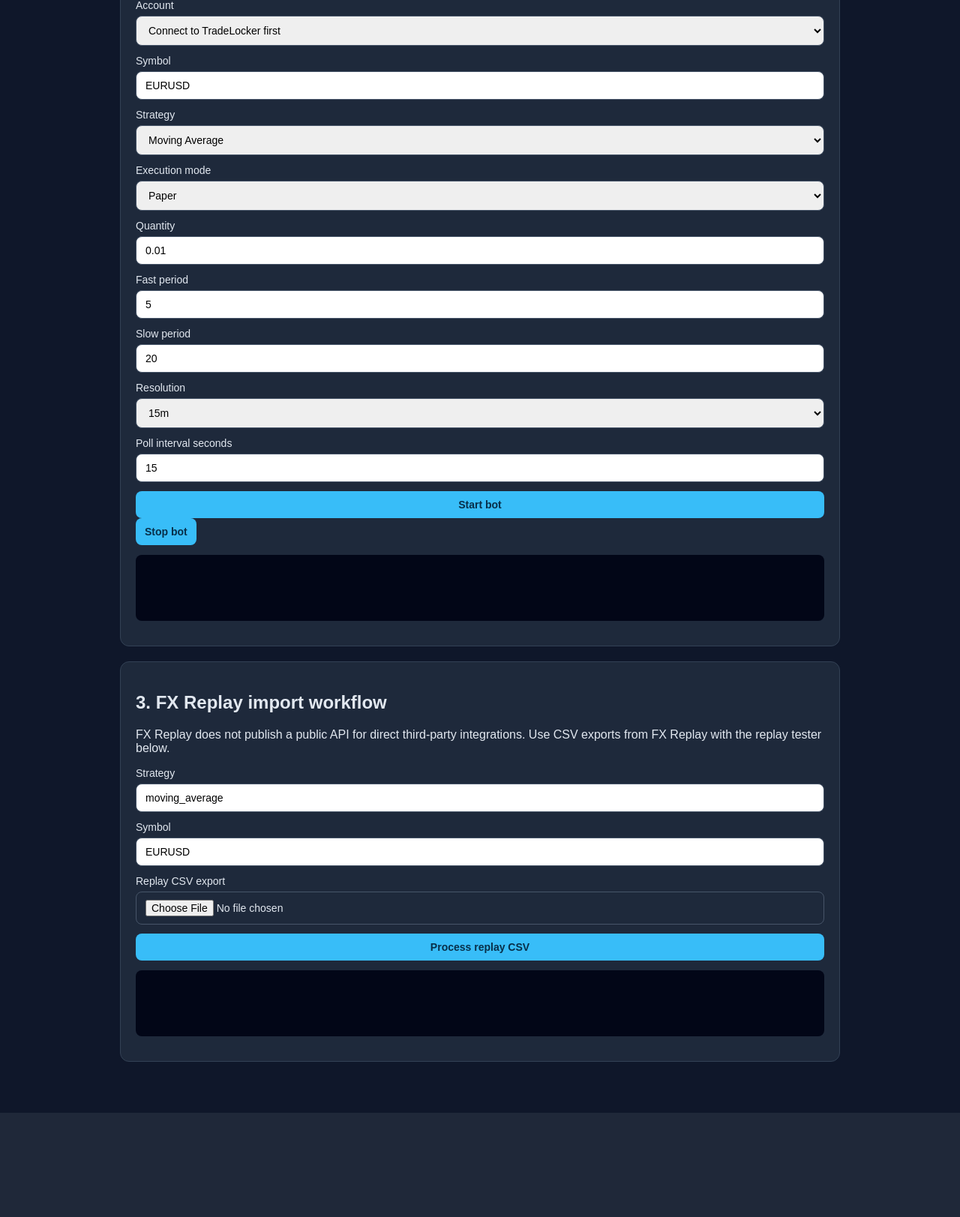
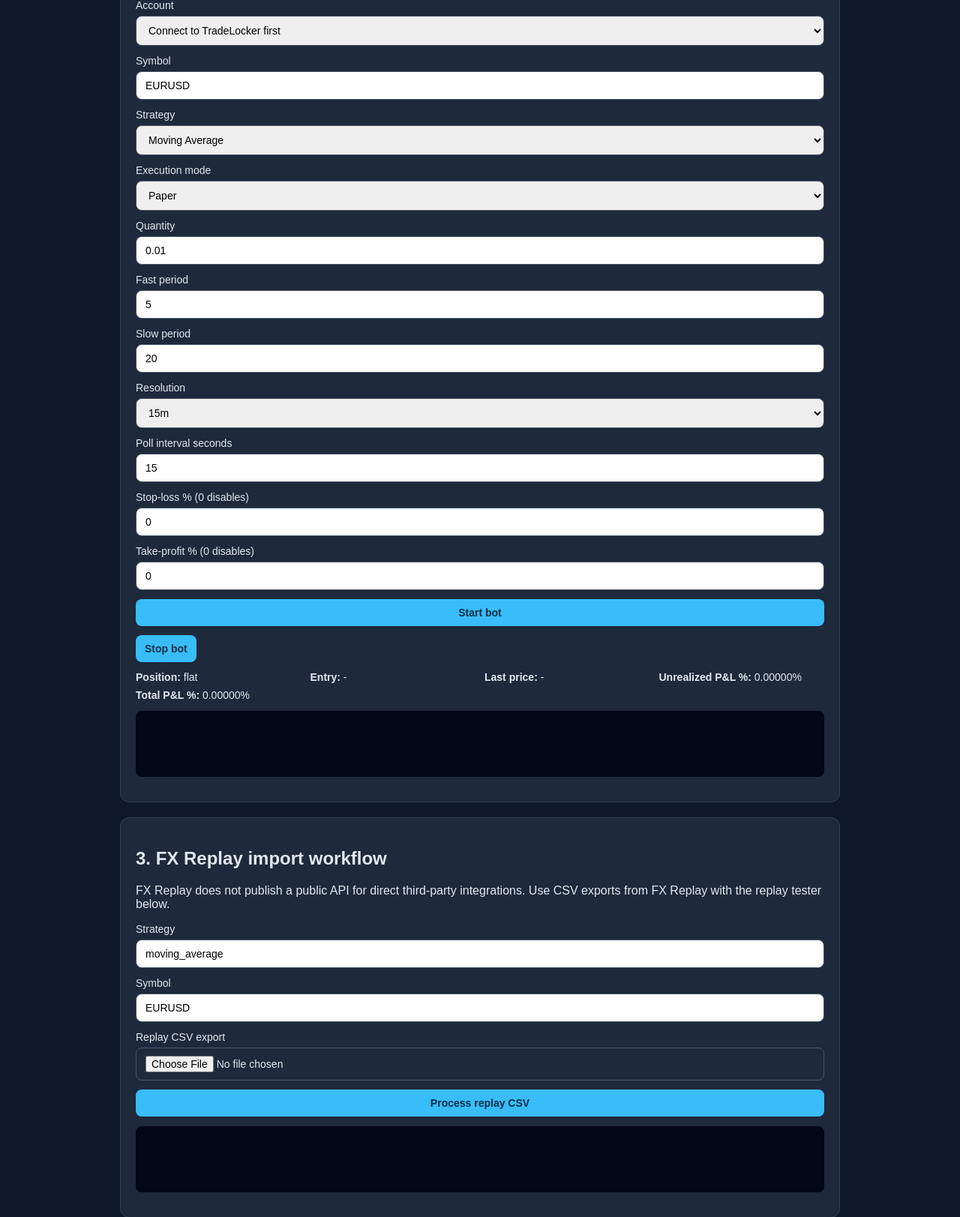
Before and after one commit to mayhay2022-design/trading-bot, a Flask app: page / in a window 1280 px wide. Shown: the part 838-2461 px from the top of the page at 75% size. Before the commit the page ends 2322 px from the top, so only its background shows below. Run offline with Flask 3, Linux system fonts and the light colour scheme.

Commit message:
Implement stop-loss/take-profit, PnL tracking, and state persistence
Co-authored-by: mayhay2022-design <311660059+mayhay2022-design@users.noreply.github.com>

```diff
--- a/app.py
+++ b/app.py
@@ -7,8 +7,9 @@ import os
 import threading
 import time
 from dataclasses import dataclass, field
+from pathlib import Path
 from statistics import mean
-from typing import Any
+from typing import Any, Callable
 from urllib import error, parse, request
 from uuid import uuid4
 
@@ -78,12 +79,20 @@ class BotRun:
     resolution: str
     poll_interval: int
     execution_mode: str
+    stop_loss_percent: float = 0.0
+    take_profit_percent: float = 0.0
     status: str = "starting"
     latest_signal: str = "hold"
     latest_price: float | None = None
+    position_side: str = "flat"
+    entry_price: float | None = None
+    unrealized_pnl_percent: float = 0.0
+    realized_pnl_percent: float = 0.0
+    total_pnl_percent: float = 0.0
     execution_count: int = 0
     last_executed_signal: str | None = None
     last_error: str | None = None
+    last_exit_reason: str | None = None
     last_execution: dict[str, Any] | None = None
     latest_analysis: dict[str, Any] | None = None
     started_at: float = field(default_factory=time.time)
@@ -104,16 +113,68 @@ class BotRun:
             "resolution": self.resolution,
             "pollInterval": self.poll_interval,
             "executionMode": self.execution_mode,
+            "stopLossPercent": self.stop_loss_percent,
+            "takeProfitPercent": self.take_profit_percent,
             "status": self.status,
             "latestSignal": self.latest_signal,
             "latestPrice": self.latest_price,
+            "position": {
+                "side": self.position_side,
+                "entryPrice": self.entry_price,
+            },
+            "pnl": {
+                "unrealizedPercent": self.unrealized_pnl_percent,
+                "realizedPercent": self.realized_pnl_percent,
+                "totalPercent": self.total_pnl_percent,
+            },
             "executionCount": self.execution_count,
             "lastError": self.last_error,
+            "lastExitReason": self.last_exit_reason,
             "lastExecution": self.last_execution,
             "latestAnalysis": self.latest_analysis,
             "startedAt": self.started_at,
             "updatedAt": self.updated_at,
         }
+
+
+class LocalStateStore:
+    def __init__(self, file_path: str):
+        self.path = Path(file_path)
+        self.path.parent.mkdir(parents=True, exist_ok=True)
+        self._lock = threading.Lock()
+
+    def load(self) -> tuple[dict[str, TradeLockerSession], dict[str, BotRun]]:
+        with self._lock:
+            if not self.path.exists():
+                return {}, {}
+            try:
+                payload = json.loads(self.path.read_text(encoding="utf-8"))
+            except (json.JSONDecodeError, OSError):
+                return {}, {}
+
+        sessions: dict[str, TradeLockerSession] = {}
+        for session_payload in payload.get("sessions") or []:
+            session = deserialize_session(session_payload)
+            if session:
+                sessions[session.session_id] = session
+
+        runs: dict[str, BotRun] = {}
+        for run_payload in payload.get("runs") or []:
+            run = deserialize_run(run_payload)
+            if run:
+                runs[run.run_id] = run
+        return sessions, runs
+
+    def save(self, sessions: dict[str, TradeLockerSession], runs: dict[str, BotRun]) -> None:
+        payload = {
+            "sessions": [serialize_session_for_storage(session) for session in sessions.values()],
+            "runs": [serialize_run_for_storage(run) for run in runs.values()],
+        }
+        data = json.dumps(payload, separators=(",", ":"), ensure_ascii=False)
+        temp_path = self.path.with_suffix(".tmp")
+        with self._lock:
+            temp_path.write_text(data, encoding="utf-8")
+            temp_path.replace(self.path)
 
 
 class TradeLockerClient:
@@ -387,11 +448,16 @@ def create_app(
     *,
     trade_client: TradeLockerClient | None = None,
     run_async: bool = True,
+    state_file: str | None = None,
 ) -> Flask:
     app = Flask(__name__)
     client = trade_client or TradeLockerClient()
-    sessions: dict[str, TradeLockerSession] = {}
-    runs: dict[str, BotRun] = {}
+    default_state_file = os.path.join(app.root_path, "data", "state.json")
+    state_store = LocalStateStore(state_file or default_state_file)
+    sessions, runs = state_store.load()
+
+    def persist_state() -> None:
+        state_store.save(sessions, runs)
 
     @app.get("/")
     def index() -> str:
@@ -414,6 +480,7 @@ def create_app(
             return error_response(exc)
 
         sessions[session.session_id] = session
+        persist_state()
         return jsonify(
             {
                 "ok": True,
@@ -436,6 +503,7 @@ def create_app(
             client.list_accounts(session)
         except TradeLockerApiError as exc:
             return error_response(exc)
+        persist_state()
 
         return jsonify({"ok": True, "session": serialize_session(session)})
 
@@ -449,6 +517,7 @@ def create_app(
             accounts = client.list_accounts(session)
         except TradeLockerApiError as exc:
             return error_response(exc)
+        persist_state()
 
         return jsonify({"ok": True, "accounts": accounts})
 
@@ -521,8 +590,21 @@ def create_app(
             fast_period = int(payload.get("fastPeriod") or 5)
             slow_period = int(payload.get("slowPeriod") or 20)
             poll_interval = int(payload.get("pollInterval") or 15)
+            stop_loss_percent = float(payload.get("stopLossPercent") or 0)
+            take_profit_percent = float(payload.get("takeProfitPercent") or 0)
         except (TypeError, ValueError):
-            return jsonify({"ok": False, "error": "Account, quantity, periods, and poll interval must be valid numbers."}), 400
+            return (
+                jsonify(
+                    {
+                        "ok": False,
+                        "error": (
+                            "Account, quantity, periods, poll interval, stop loss, and take profit "
+                            "must be valid numbers."
+                        ),
+                    }
+                ),
+                400,
+            )
 
         resolution = (payload.get("resolution") or "15m").strip()
 
@@ -536,6 +618,8 @@ def create_app(
             return jsonify({"ok": False, "error": "Use a fast period >= 2 and a slow period larger than the fast period."}), 400
         if poll_interval < 5 or poll_interval > 300:
             return jsonify({"ok": False, "error": "Poll interval must be between 5 and 300 seconds."}), 400
+        if stop_loss_percent < 0 or take_profit_percent < 0:
+            return jsonify({"ok": False, "error": "Stop loss and take profit must be zero or positive."}), 400
 
         run = BotRun(
             run_id=str(uuid4()),
@@ -549,13 +633,16 @@ def create_app(
             resolution=resolution,
             poll_interval=poll_interval,
             execution_mode=execution_mode,
+            stop_loss_percent=stop_loss_percent,
+            take_profit_percent=take_profit_percent,
         )
         runs[run.run_id] = run
+        persist_state()
 
         if run_async:
             worker = threading.Thread(
                 target=run_bot_loop,
-                args=(client, sessions, run),
+                args=(client, sessions, run, persist_state),
                 daemon=True,
             )
             run.worker = worker
@@ -564,9 +651,11 @@ def create_app(
             run.status = "running"
             try:
                 execute_bot_iteration(client, sessions, run)
+                persist_state()
             except TradeLockerApiError as exc:
                 run.status = "error"
                 run.last_error = exc.message
+                persist_state()
 
         return jsonify({"ok": True, "message": "Bot runner started.", "run": run.to_dict()})
 
@@ -581,6 +670,7 @@ def create_app(
         run.stop_event.set()
         run.status = "stopped"
         run.updated_at = time.time()
+        persist_state()
         return jsonify({"ok": True, "message": "Bot runner stopped.", "run": run.to_dict()})
 
     @app.get("/api/bot/status")
@@ -626,20 +716,209 @@ def serialize_session(session: TradeLockerSession) -> dict[str, Any]:
     }
 
 
+def serialize_session_for_storage(session: TradeLockerSession) -> dict[str, Any]:
+    return {
+        "sessionId": session.session_id,
+        "environment": session.environment,
+        "username": session.username,
+        "server": session.server,
+        "accessToken": session.access_token,
+        "refreshToken": session.refresh_token,
+        "accounts": session.accounts,
+        "createdAt": session.created_at,
+        "updatedAt": session.updated_at,
+    }
+
+
+def deserialize_session(payload: dict[str, Any]) -> TradeLockerSession | None:
+    try:
+        return TradeLockerSession(
+            session_id=str(payload["sessionId"]),
+            environment=str(payload["environment"]),
+            username=str(payload["username"]),
+            server=str(payload["server"]),
+            access_token=str(payload["accessToken"]),
+            refresh_token=payload.get("refreshToken"),
+            accounts=list(payload.get("accounts") or []),
+            created_at=float(payload.get("createdAt") or time.time()),
+            updated_at=float(payload.get("updatedAt") or time.time()),
+        )
+    except (KeyError, TypeError, ValueError):
+        return None
+
+
+def serialize_run_for_storage(run: BotRun) -> dict[str, Any]:
+    return {
+        "runId": run.run_id,
+        "sessionId": run.session_id,
+        "accountId": run.account_id,
+        "symbol": run.symbol,
+        "strategy": run.strategy,
+        "quantity": run.quantity,
+        "fastPeriod": run.fast_period,
+        "slowPeriod": run.slow_period,
+        "resolution": run.resolution,
+        "pollInterval": run.poll_interval,
+        "executionMode": run.execution_mode,
+        "stopLossPercent": run.stop_loss_percent,
+        "takeProfitPercent": run.take_profit_percent,
+        "status": run.status,
+        "latestSignal": run.latest_signal,
+        "latestPrice": run.latest_price,
+        "positionSide": run.position_side,
+        "entryPrice": run.entry_price,
+        "unrealizedPnlPercent": run.unrealized_pnl_percent,
+        "realizedPnlPercent": run.realized_pnl_percent,
+        "totalPnlPercent": run.total_pnl_percent,
+        "executionCount": run.execution_count,
+        "lastExecutedSignal": run.last_executed_signal,
+        "lastError": run.last_error,
+        "lastExitReason": run.last_exit_reason,
+        "lastExecution": run.last_execution,
+        "latestAnalysis": run.latest_analysis,
+        "startedAt": run.started_at,
+        "updatedAt": run.updated_at,
+    }
+
+
+def deserialize_run(payload: dict[str, Any]) -> BotRun | None:
+    try:
+        run = BotRun(
+            run_id=str(payload["runId"]),
+            session_id=str(payload["sessionId"]),
+            account_id=int(payload["accountId"]),
+            symbol=str(payload["symbol"]),
+            strategy=str(payload.get("strategy") or "moving_average"),
+            quantity=float(payload.get("quantity") or 0.01),
+            fast_period=int(payload.get("fastPeriod") or 5),
+            slow_period=int(payload.get("slowPeriod") or 20),
+            resolution=str(payload.get("resolution") or "15m"),
+            poll_interval=int(payload.get("pollInterval") or 15),
+            execution_mode=str(payload.get("executionMode") or "paper"),
+            stop_loss_percent=max(float(payload.get("stopLossPercent") or 0.0), 0.0),
+            take_profit_percent=max(float(payload.get("takeProfitPercent") or 0.0), 0.0),
+            status=str(payload.get("status") or "stopped"),
+            latest_signal=str(payload.get("latestSignal") or "hold"),
+            latest_price=float(payload["latestPrice"]) if payload.get("latestPrice") is not None else None,
+            position_side=str(payload.get("positionSide") or "flat"),
+            entry_price=float(payload["entryPrice"]) if payload.get("entryPrice") is not None else None,
+            unrealized_pnl_percent=float(payload.get("unrealizedPnlPercent") or 0.0),
+            realized_pnl_percent=float(payload.get("realizedPnlPercent") or 0.0),
+            total_pnl_percent=float(payload.get("totalPnlPercent") or 0.0),
+            execution_count=int(payload.get("executionCount") or 0),
+            last_executed_signal=payload.get("lastExecutedSignal"),
+            last_error=payload.get("lastError"),
+            last_exit_reason=payload.get("lastExitReason"),
+            last_execution=payload.get("lastExecution"),
+            latest_analysis=payload.get("latestAnalysis"),
+            started_at=float(payload.get("startedAt") or time.time()),
+            updated_at=float(payload.get("updatedAt") or time.time()),
+        )
+    except (KeyError, TypeError, ValueError):
+        return None
+
+    if run.status in {"running", "starting"}:
+        run.status = "stopped"
+        run.last_error = run.last_error or "Run restored from disk in stopped state."
+    if run.position_side not in {"buy", "sell", "flat"}:
+        run.position_side = "flat"
+        run.entry_price = None
+    update_unrealized_pnl(run)
+    return run
+
+
+def calculate_position_pnl_percent(side: str, entry_price: float, current_price: float) -> float:
+    if entry_price == 0:
+        return 0.0
+    raw_move = ((current_price - entry_price) / entry_price) * 100
+    return raw_move if side == "buy" else -raw_move
+
+
+def update_unrealized_pnl(run: BotRun) -> None:
+    if run.position_side not in {"buy", "sell"} or run.entry_price is None or run.latest_price is None:
+        run.unrealized_pnl_percent = 0.0
+    else:
+        run.unrealized_pnl_percent = round(
+            calculate_position_pnl_percent(run.position_side, run.entry_price, run.latest_price),
+            5,
+        )
+    run.total_pnl_percent = round(run.realized_pnl_percent + run.unrealized_pnl_percent, 5)
+
+
+def position_targets_hit(run: BotRun) -> tuple[bool, bool]:
+    if run.position_side not in {"buy", "sell"} or run.entry_price is None or run.latest_price is None:
+        return False, False
+    pnl_percent = calculate_position_pnl_percent(run.position_side, run.entry_price, run.latest_price)
+    hit_stop_loss = run.stop_loss_percent > 0 and pnl_percent <= -run.stop_loss_percent
+    hit_take_profit = run.take_profit_percent > 0 and pnl_percent >= run.take_profit_percent
+    return hit_stop_loss, hit_take_profit
+
+
+def close_position(run: BotRun, reason: str, *, order_id: int | None, side: str) -> None:
+    closed_pnl_percent = 0.0
+    if run.position_side in {"buy", "sell"} and run.entry_price is not None and run.latest_price is not None:
+        closed_pnl_percent = calculate_position_pnl_percent(run.position_side, run.entry_price, run.latest_price)
+    run.realized_pnl_percent = round(run.realized_pnl_percent + closed_pnl_percent, 5)
+    run.position_side = "flat"
+    run.entry_price = None
+    run.execution_count += 1
+    run.last_executed_signal = side
+    run.last_exit_reason = reason
+    run.last_execution = {
+        "side": side,
+        "mode": run.execution_mode,
+        "orderId": order_id,
+        "price": run.latest_price,
+        "timestamp": time.time(),
+        "reason": reason,
+        "closedPnlPercent": round(closed_pnl_percent, 5),
+    }
+    update_unrealized_pnl(run)
+    run.updated_at = time.time()
+
+
+def open_or_reverse_position(run: BotRun, signal: str, *, order_id: int | None) -> None:
+    closed_pnl_percent = 0.0
+    if run.position_side in {"buy", "sell"} and run.entry_price is not None and run.latest_price is not None:
+        closed_pnl_percent = calculate_position_pnl_percent(run.position_side, run.entry_price, run.latest_price)
+        run.realized_pnl_percent = round(run.realized_pnl_percent + closed_pnl_percent, 5)
+
+    run.position_side = signal
+    run.entry_price = run.latest_price
+    run.execution_count += 1
+    run.last_executed_signal = signal
+    run.last_exit_reason = None
+    run.last_execution = {
+        "side": signal,
+        "mode": run.execution_mode,
+        "orderId": order_id,
+        "price": run.latest_price,
+        "timestamp": time.time(),
+        "reason": "signal_change",
+        "closedPnlPercent": round(closed_pnl_percent, 5),
+    }
+    update_unrealized_pnl(run)
+    run.updated_at = time.time()
+
+
 def run_bot_loop(
     client: TradeLockerClient,
     sessions: dict[str, TradeLockerSession],
     run: BotRun,
+    persist_state: Callable[[], None],
 ) -> None:
     run.status = "running"
     run.updated_at = time.time()
+    persist_state()
     while not run.stop_event.is_set():
         try:
             execute_bot_iteration(client, sessions, run)
+            persist_state()
         except TradeLockerApiError as exc:
             run.status = "error"
             run.last_error = exc.message
             run.updated_at = time.time()
+            persist_state()
             return
 
         if run.stop_event.wait(run.poll_interval):
@@ -648,6 +927,7 @@ def run_bot_loop(
     if run.status != "error":
         run.status = "stopped"
         run.updated_at = time.time()
+        persist_state()
 
 
 def execute_bot_iteration(
@@ -681,11 +961,30 @@ def execute_bot_iteration(
         "slowAverage": round(slow_average, 5),
         "barsAnalyzed": len(close_values),
     }
+    update_unrealized_pnl(run)
     run.updated_at = time.time()
 
-    if signal == "hold" or signal == run.last_executed_signal:
+    if run.position_side in {"buy", "sell"} and run.entry_price is not None:
+        hit_stop_loss, hit_take_profit = position_targets_hit(run)
+        if hit_stop_loss or hit_take_profit:
+            close_reason = "stop_loss" if hit_stop_loss else "take_profit"
+            close_side = "sell" if run.position_side == "buy" else "buy"
+            order_id = None
+            if run.execution_mode == "live":
+                order_id = client.place_market_order(
+                    session=session,
+                    account_id=run.account_id,
+                    symbol=run.symbol,
+                    quantity=run.quantity,
+                    side=close_side,
+                )
+            close_position(run, close_reason, order_id=order_id, side=close_side)
+            return
+
+    if signal == "hold" or signal == run.position_side:
         return
 
+    order_id = None
     if run.execution_mode == "live":
         order_id = client.place_market_order(
             session=session,
@@ -694,18 +993,7 @@ def execute_bot_iteration(
             quantity=run.quantity,
             side=signal,
         )
-    else:
-        order_id = None
-
-    run.execution_count += 1
-    run.last_executed_signal = signal
-    run.last_execution = {
-        "side": signal,
-        "mode": run.execution_mode,
-        "orderId": order_id,
-        "price": run.latest_price,
-        "timestamp": time.time(),
-    }
+    open_or_reverse_position(run, signal, order_id=order_id)
 
 
 def summarize_replay_csv(content: bytes) -> ReplaySummary:
--- a/static/styles.css
+++ b/static/styles.css
@@ -58,3 +58,19 @@ button {
     padding: 12px;
     min-height: 64px;
 }
+
+.actions {
+    margin: 12px 0;
+}
+
+.summary-grid {
+    display: grid;
+    grid-template-columns: repeat(auto-fit, minmax(180px, 1fr));
+    gap: 8px 12px;
+    margin-bottom: 12px;
+}
+
+.summary-grid p {
+    margin: 0;
+    font-size: 14px;
+}
--- a/templates/index.html
+++ b/templates/index.html
@@ -65,10 +65,19 @@
                     </select>
                 </label>
                 <label>Poll interval seconds <input type="number" name="pollInterval" min="5" max="300" step="1" value="15" required></label>
+                <label>Stop-loss % (0 disables) <input type="number" name="stopLossPercent" min="0" step="0.01" value="0"></label>
+                <label>Take-profit % (0 disables) <input type="number" name="takeProfitPercent" min="0" step="0.01" value="0"></label>
                 <button type="submit">Start bot</button>
             </form>
             <div class="actions">
                 <button id="stop-bot" type="button" disabled>Stop bot</button>
+            </div>
+            <div class="summary-grid">
+                <p><strong>Position:</strong> <span id="summary-position">flat</span></p>
+                <p><strong>Entry:</strong> <span id="summary-entry">-</span></p>
+                <p><strong>Last price:</strong> <span id="summary-price">-</span></p>
+                <p><strong>Unrealized P&amp;L %:</strong> <span id="summary-unrealized">0.00000%</span></p>
+                <p><strong>Total P&amp;L %:</strong> <span id="summary-total">0.00000%</span></p>
             </div>
             <pre id="bot-result" class="result"></pre>
         </section>
@@ -99,6 +108,26 @@
 
         function renderResult(id, payload) {
             document.getElementById(id).textContent = JSON.stringify(payload, null, 2);
+            if (id === 'bot-result') {
+                updateBotSummary(payload.run || null);
+            }
+        }
+
+        function formatNumber(value, digits = 5, suffix = '') {
+            if (value === null || value === undefined || Number.isNaN(Number(value))) {
+                return '-';
+            }
+            return `${Number(value).toFixed(digits)}${suffix}`;
+        }
+
+        function updateBotSummary(run) {
+            const position = run?.position || {};
+            const pnl = run?.pnl || {};
+            document.getElementById('summary-position').textContent = position.side || 'flat';
+            document.getElementById('summary-entry').textContent = formatNumber(position.entryPrice);
+            document.getElementById('summary-price').textContent = formatNumber(run?.latestPrice);
+            document.getElementById('summary-unrealized').textContent = formatNumber(pnl.unrealizedPercent || 0, 5, '%');
+            document.getElementById('summary-total').textContent = formatNumber(pnl.totalPercent || 0, 5, '%');
         }
 
         function setAccounts(accounts) {
```
Also changed, not shown: tests/test_app.py (+57 -0 lines), README.md.
